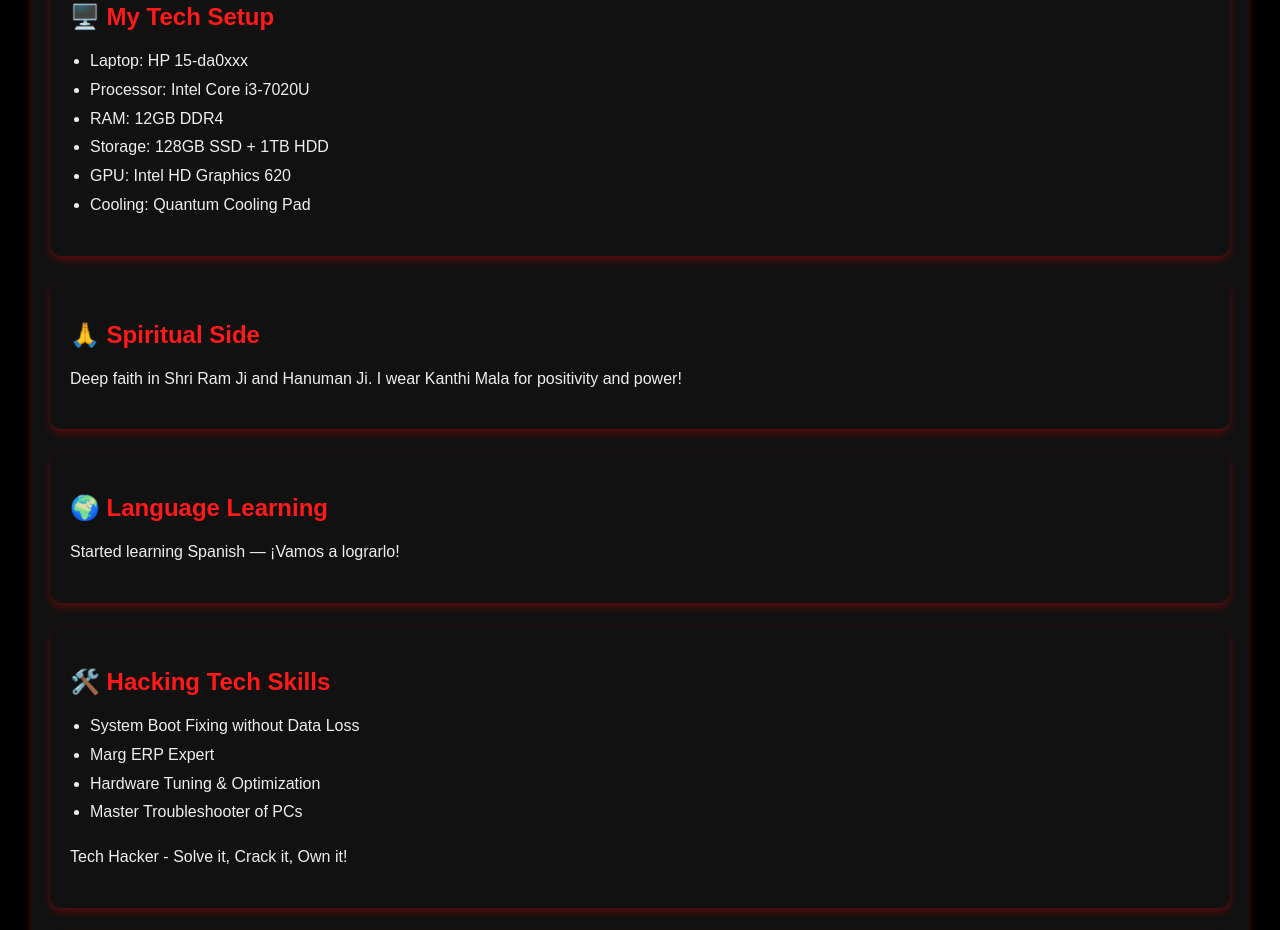
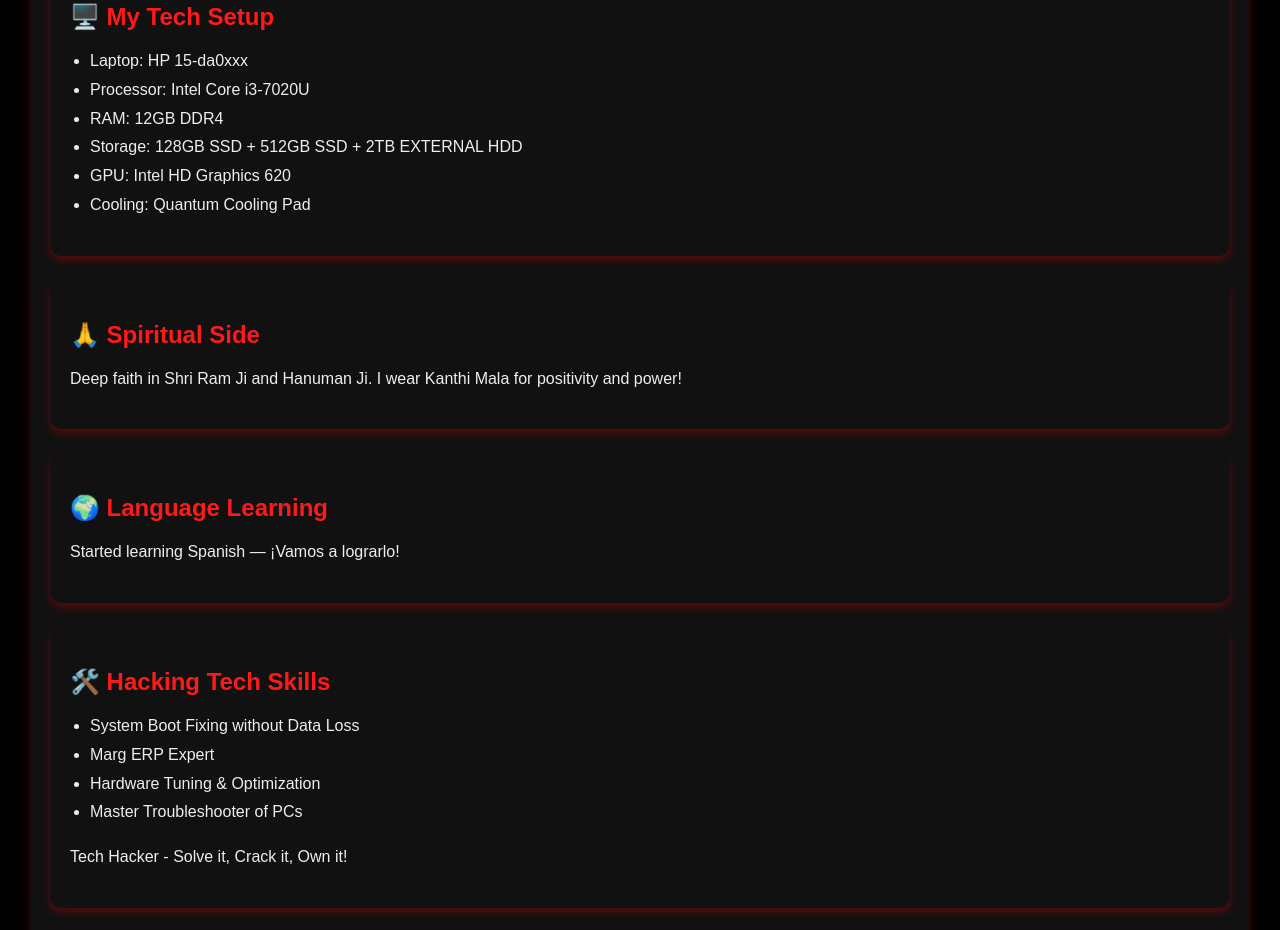
Before and after one commit to GeeteshRanjitSingh/geeteshranjitsingh.github.io, a plain HTML site: page index.html in a window 1280 px wide. Shown: the part 1816-2746 px from the top of the page. Drawn offline with Linux system fonts and the light colour scheme.

Commit message:
imdex.html

```diff
--- a/index.html
+++ b/index.html
@@ -84,7 +84,7 @@
       <li>Laptop: HP 15-da0xxx</li>
       <li>Processor: Intel Core i3-7020U</li>
       <li>RAM: 12GB DDR4</li>
-      <li>Storage: 128GB SSD + 1TB HDD</li>
+      <li>Storage: 128GB SSD + 512GB SSD + 2TB EXTERNAL HDD</li>
       <li>GPU: Intel HD Graphics 620</li>
       <li>Cooling: Quantum Cooling Pad</li>
     </ul>
```
